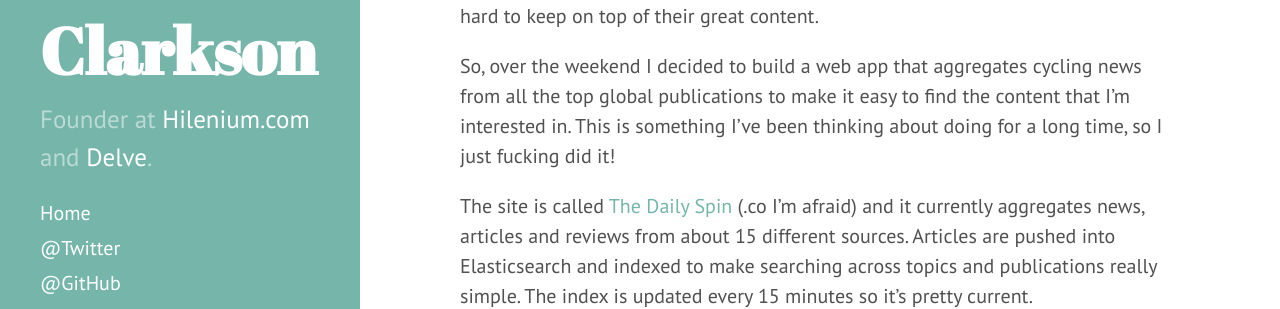
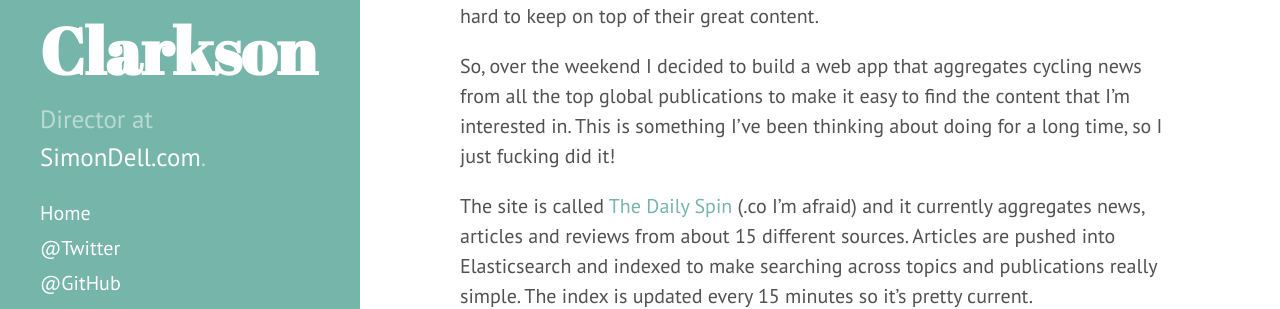
Before and after one commit to mpclarkson/mpclarkson.github.io, a Jekyll site: the page built from index.html, in a window 1280 px wide. Shown: the part 509-818 px from the top of the page. Built offline with Jekyll 4.4.1, drawn with Linux system fonts in a browser that asks for light colours; the list of posts is cut into pages by our own code.

Commit message:
update to simondell.com

```diff
--- a/_config.yml
+++ b/_config.yml
@@ -7,8 +7,8 @@
 
 # Setup
 title:            Matthew Clarkson
-tagline:          'Founder, marketer, developer, cyclist.'
-description:      'Founder at <a href="https://hilenium.com" target="_blank">Hilenium.com</a> and <a href="https://delveintelligence.com" target="_blank">Delve</a>.'
+tagline:          'Marketer, coder, cyclist.'
+description:      'Director at <a href="https://simondell.com" target="_blank">SimonDell.com</a>.'
 url:              https://mpclarkson.github.io
 baseurl:          /
 
```
